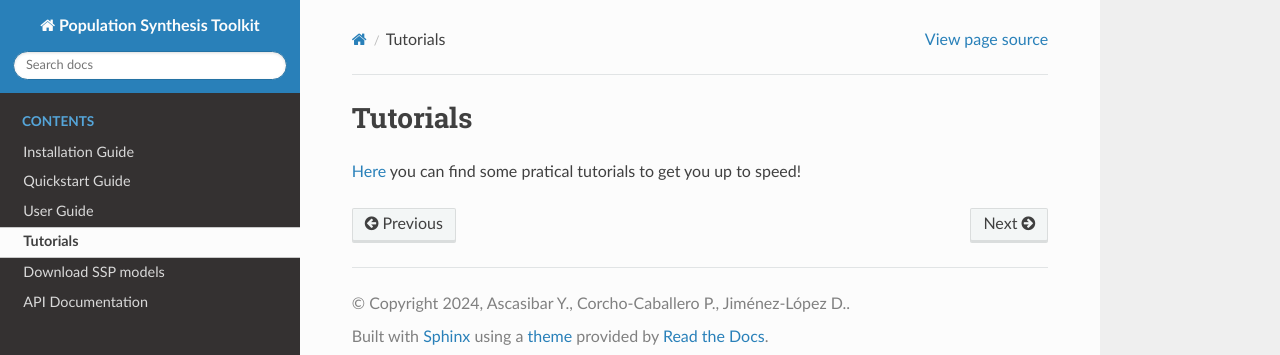
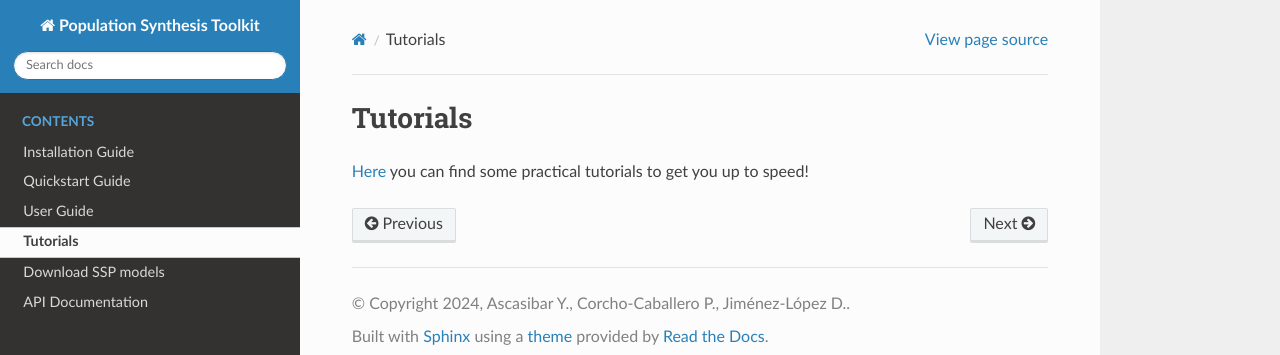
Before and after one commit to paranoya/population-synthesis-toolkit, a Sphinx documentation site: the page built from docs/source/tutorials.rst, in a window 1280 px wide. Shown: the top 355 px of the page. Built offline with Sphinx 7.4.7 and the Read the Docs theme 3.1.0, drawn with Linux system fonts in a browser that asks for light colours.

Commit message:
fix typos

```diff
--- a/docs/source/get_ssp_data.rst
+++ b/docs/source/get_ssp_data.rst
@@ -15,7 +15,7 @@
 
    See `instructions <https://github.com/paranoya/population-synthesis-toolkit/tree/main/ssp_installation/bc03>`_ for ingesting the models in the PST format.
 
-Ingesting new SSP models is a straitforward exercise. Users only need to create a new SSP model class by inheriting from the base class :class:`SSPBase`:
+Ingesting new SSP models is a straightforward exercise. Users only need to create a new SSP model class by inheriting from the base class :class:`SSPBase`:
 
 .. code-block:: python
 
--- a/docs/source/quickstart.rst
+++ b/docs/source/quickstart.rst
@@ -68,3 +68,9 @@
     plt.ylabel('log(Z / Z_sun)')
     plt.title(r'$g - r$ Color as a Function of Age and Metallicity')
     plt.show()
+
+
+.. image:: gr_popstar.png
+   :alt: g-r color as function of age and metallicity using the PopStar SSP models.
+   :align: center
+   :width: 80%
--- a/docs/source/tutorials.rst
+++ b/docs/source/tutorials.rst
@@ -3,4 +3,4 @@
 =========
 Tutorials
 =========
-`Here <https://github.com/paranoya/population-synthesis-toolkit/tree/main/tutorials/>`_ you can find some pratical tutorials to get you up to speed!
+`Here <https://github.com/paranoya/population-synthesis-toolkit/tree/main/tutorials/>`_ you can find some practical tutorials to get you up to speed!
```
